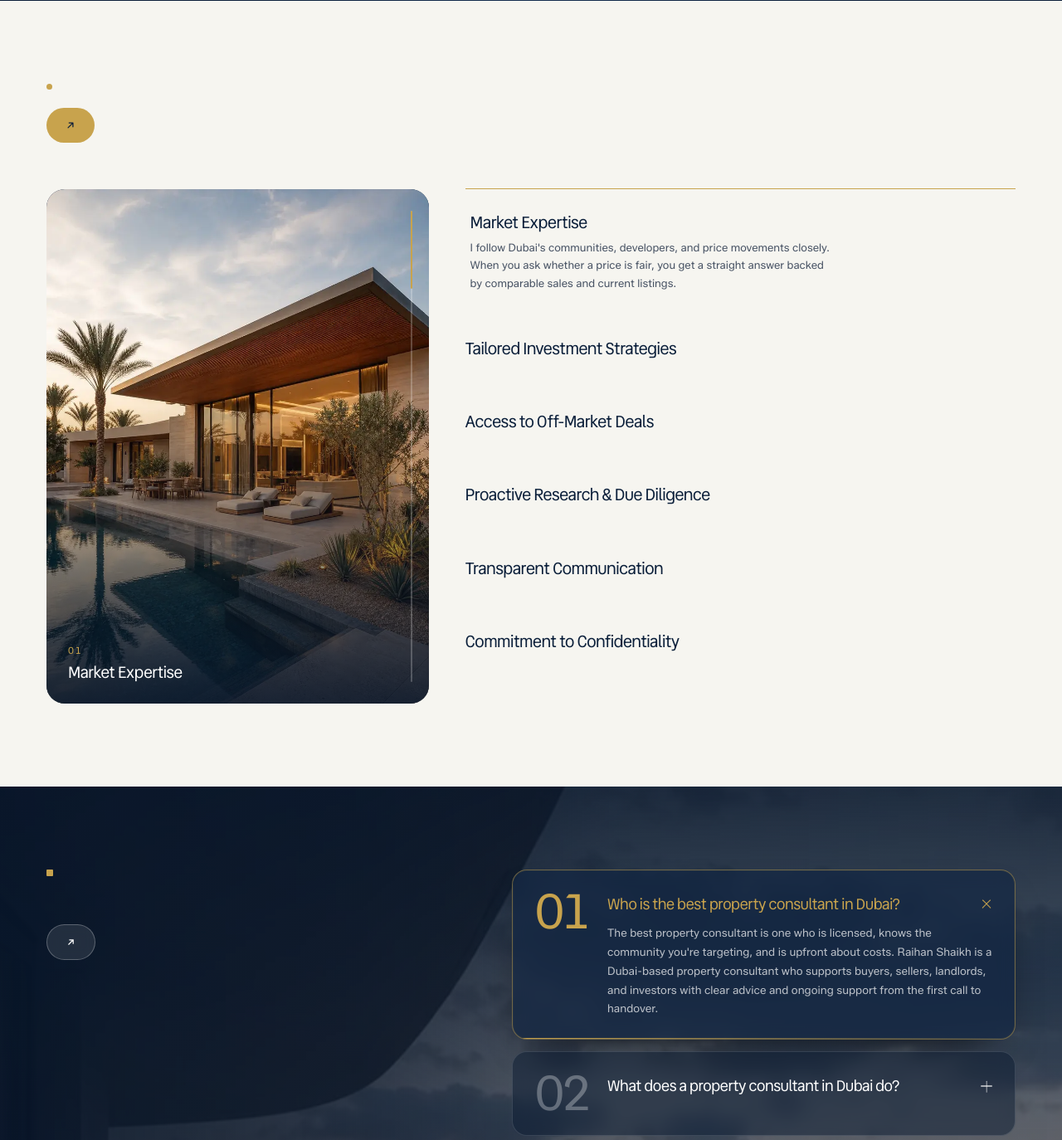
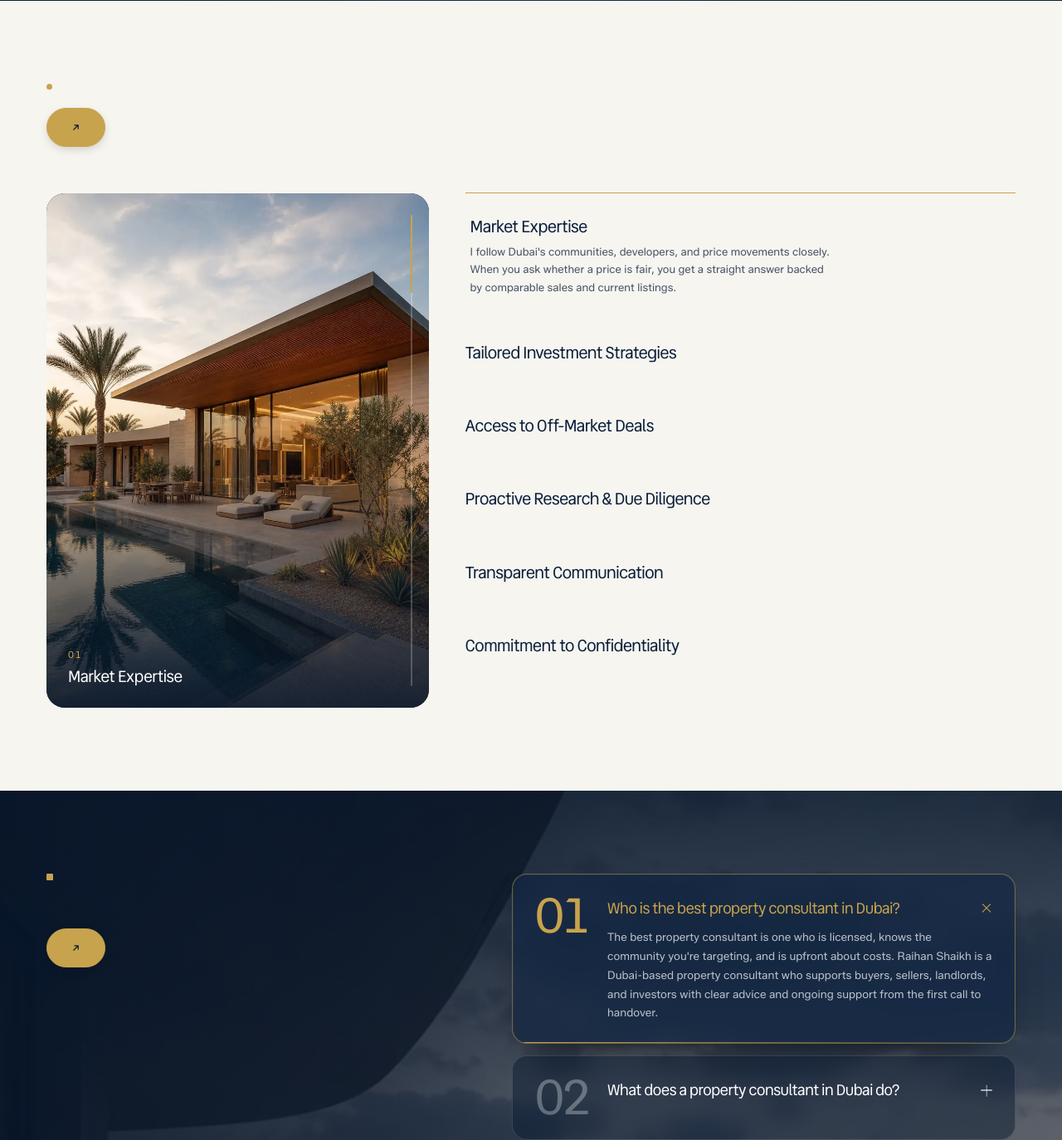
Before and after one commit to cgsstudio/realtorraihan, a WordPress theme: template wp-content/themes/realtor-raihan/front-page.php in a window 1280 px wide. Shown: the part 5126-6500 px from the top of the page at 83% size. Run offline with PHP 8.4 and a stand-in for WordPress, Linux system fonts and the light colour scheme; the site name, menu and one post (Sample post) are stand-ins, and other content is empty; some libraries are stand-ins or nearby versions.

Commit message:
Unify button styles for Why Choose Me and FAQ sections to match primary gold pill buttons and fix title newline

```diff
--- a/wp-content/themes/realtor-raihan/assets/css/custom.css
+++ b/wp-content/themes/realtor-raihan/assets/css/custom.css
@@ -136,7 +136,9 @@
    BUTTON STYLES (CLEAN HOVER, NORMAL SHADOW, NO SHINE/OUTER RING)
    ============================================================ */
 .pill,
-.ct__submit {
+.ct__submit,
+.wc__cta,
+.fq__cta {
   position: relative !important;
   display: inline-flex !important;
   align-items: center !important;
@@ -158,14 +160,18 @@
 
 /* Remove floating outer ring border completely */
 .pill::after,
-.ct__submit::after {
+.ct__submit::after,
+.wc__cta::after,
+.fq__cta::after {
   display: none !important;
   content: none !important;
 }
 
 /* Arrow smooth transition */
 .pill svg,
-.ct__submit svg {
+.ct__submit svg,
+.wc__cta svg,
+.fq__cta svg {
   flex: none !important;
   transition: transform .28s var(--ease-out) !important;
 }
@@ -173,18 +179,26 @@
 .pill:hover svg,
 .pill:focus-visible svg,
 .ct__submit:hover svg,
-.ct__submit:focus-visible svg {
+.ct__submit:focus-visible svg,
+.wc__cta:hover svg,
+.wc__cta:focus-visible svg,
+.fq__cta:hover svg,
+.fq__cta:focus-visible svg {
   transform: translate(3px, -3px) scale(1.06) !important;
 }
 
 .pill:active,
-.ct__submit:active {
+.ct__submit:active,
+.wc__cta:active,
+.fq__cta:active {
   transform: translateY(0) scale(.98) !important;
 }
 
-/* 1. Gold Button (Header CTA, About CTA, Contact Submit) */
+/* 1. Gold Button (Header CTA, About CTA, Contact Submit, Why Choose CTA, FAQ CTA) */
 .pill--gold,
-.ct__submit {
+.ct__submit,
+.wc__cta,
+.fq__cta {
   background: var(--gold) !important;
   color: var(--gold-ink) !important;
   border: 1.5px solid var(--gold) !important;
@@ -193,7 +207,11 @@
 .pill--gold:hover,
 .pill--gold:focus-visible,
 .ct__submit:hover,
-.ct__submit:focus-visible {
+.ct__submit:focus-visible,
+.wc__cta:hover,
+.wc__cta:focus-visible,
+.fq__cta:hover,
+.fq__cta:focus-visible {
   background: var(--gold) !important;
   color: var(--gold-ink) !important;
   border: 1.5px solid var(--gold) !important;
@@ -203,7 +221,11 @@
 .pill--gold:hover svg,
 .pill--gold:focus-visible svg,
 .ct__submit:hover svg,
-.ct__submit:focus-visible svg {
+.ct__submit:focus-visible svg,
+.wc__cta:hover svg,
+.wc__cta:focus-visible svg,
+.fq__cta:hover svg,
+.fq__cta:focus-visible svg {
   color: var(--gold-ink) !important;
   stroke: var(--gold-ink) !important;
 }
--- a/wp-content/themes/realtor-raihan/assets/css/home-09-why-choose.css
+++ b/wp-content/themes/realtor-raihan/assets/css/home-09-why-choose.css
@@ -30,25 +30,7 @@
   margin:0;max-width:19ch}
 .wc h2 em{font-style:normal;color:var(--gold)}
 
-.wc__cta{display:inline-flex;align-items:center;gap:10px;flex:none;
-  /* grid items stretch by default — without this the pill goes full width the
-     moment the head collapses to one column on tablet */
-  justify-self:start;width:fit-content;
-  padding:14px 22px;border-radius:var(--r-chip);
-  background:var(--gold);color:var(--navy);
-  font-size:.82rem;font-weight:600;letter-spacing:.01em;text-decoration:none;
-  transition:background .35s var(--ease-out),transform .35s var(--ease-out),
-             box-shadow .35s var(--ease-out)}
-.wc__cta svg{width:14px;height:14px;
-  transition:transform .4s var(--ease-out)}
-.wc__cta{position:relative;overflow:visible;isolation:isolate}
-.wc__cta::after{content:"";position:absolute;inset:0;border-radius:inherit;pointer-events:none;border:1.5px solid currentColor;opacity:0;transform:scale(.90);transition:opacity .45s var(--ease-out),transform .55s var(--ease-out)}
-.wc__cta:hover{background:var(--gold-lt);transform:translateY(-3px);
-  box-shadow:0 16px 32px -14px rgba(200,163,77,.75)}
-
-.wc__cta:hover::after{opacity:.62;transform:scale(1.075)}
-.wc__cta:hover svg{transform:translate(3px,-3px) scale(1.08)}
-.wc__cta:active{transform:translateY(0) scale(.975)}
+.wc__cta{justify-self:start;width:fit-content;flex:none}
 
 /* ---------------- body ---------------- */
 .wc__grid{display:grid;grid-template-columns:minmax(0,0.82fr) minmax(0,1.18fr);
--- a/wp-content/themes/realtor-raihan/assets/css/home-10-faq.css
+++ b/wp-content/themes/realtor-raihan/assets/css/home-10-faq.css
@@ -49,22 +49,7 @@
 .fq__lede{margin:clamp(18px,2.2vw,26px) 0 0;max-width:34ch;
   font-size:clamp(.9rem,1vw,.98rem);line-height:1.66;color:rgba(255,255,255,.66)}
 
-.fq__cta{display:inline-flex;align-items:center;gap:10px;margin-top:clamp(22px,2.8vw,32px);
-  padding:14px 22px;border-radius:var(--r-chip);
-  background:rgba(255,255,255,.10);border:1px solid rgba(255,255,255,.26);
-  color:#fff;text-decoration:none;font-size:.83rem;font-weight:500;
-  -webkit-backdrop-filter:blur(8px);backdrop-filter:blur(8px);
-  transition:background .4s var(--ease-out),border-color .4s var(--ease-out),
-             transform .4s var(--ease-out)}
-.fq__cta svg{width:13px;height:13px;transition:transform .4s var(--ease-out)}
-.fq__cta{position:relative;overflow:visible;isolation:isolate}
-.fq__cta::after{content:"";position:absolute;inset:0;border-radius:inherit;pointer-events:none;border:1.5px solid currentColor;opacity:0;transform:scale(.90);transition:opacity .45s var(--ease-out),transform .55s var(--ease-out)}
-.fq__cta:hover{background:var(--gold);border-color:var(--gold);color:var(--navy);
-  transform:translateY(-3px);box-shadow:0 16px 32px -14px rgba(200,163,77,.6)}
-
-.fq__cta:hover::after{opacity:.62;transform:scale(1.075)}
-.fq__cta:hover svg{transform:translate(3px,-3px) scale(1.08)}
-.fq__cta:active{transform:translateY(0) scale(.975)}
+.fq__cta{margin-top:clamp(22px,2.8vw,32px);width:fit-content}
 
 /* ---------------- right: card stack ---------------- */
 .fq__list{display:flex;flex-direction:column;gap:clamp(10px,1.1vw,14px)}
--- a/wp-content/themes/realtor-raihan/functions.php
+++ b/wp-content/themes/realtor-raihan/functions.php
@@ -9,7 +9,7 @@ if ( ! defined( 'ABSPATH' ) ) {
 	exit;
 }
 
-define( 'RR_VERSION', '1.0.11' );
+define( 'RR_VERSION', '1.0.12' );
 define( 'RR_DIR', get_template_directory() );
 define( 'RR_URI', get_template_directory_uri() );
 
--- a/wp-content/themes/realtor-raihan/inc/helpers.php
+++ b/wp-content/themes/realtor-raihan/inc/helpers.php
@@ -162,7 +162,8 @@ function rr_img_tag( $value, $fallback, $class = '', $loading = 'lazy', $attrs =
  * @return array
  */
 function rr_lines( $text ) {
-	$lines = preg_split( '/\r\n|\r|\n/', (string) $text );
+	$text  = str_replace( '\n', "\n", (string) $text );
+	$lines = preg_split( '/\r\n|\r|\n/', $text );
 	return array_values( array_filter( array_map( 'trim', $lines ), 'strlen' ) );
 }
 
--- a/wp-content/themes/realtor-raihan/inc/home-fields.php
+++ b/wp-content/themes/realtor-raihan/inc/home-fields.php
@@ -56,14 +56,14 @@ function rr_home_defaults() {
 
 		/* ------------- why invest ------------- */
 		'wi_tag'   => 'Why Invest',
-		'wi_title' => 'Why Are Smart Investors\nLooking at <em>Dubai</em> for Their\nNext Property <em>Investment?</em>',
+		'wi_title' => "Why Are Smart Investors\nLooking at <em>Dubai</em> for Their\nNext Property <em>Investment?</em>",
 		'wi_aside' => 'People from all over the world invest in Dubai property for practical reasons. Here are the ones I explain to my clients most often.',
 		'wi_num'   => '13',
 		'wi_num_tx' => 'reasons clients ask about, in plain English',
 
 		/* ------------- services ------------- */
 		'sv_tag'   => 'What I Offer',
-		'sv_title' => 'Property Consulting\nServices in <em>Dubai</em>',
+		'sv_title' => "Property Consulting\nServices in <em>Dubai</em>",
 		'sv_aside' => "Whether you want to buy, sell, rent, or invest in commercial real estate, I offer property consulting services in Dubai built around your situation. Here's how I can help.",
 
 		/* ------------- testimonials ------------- */
@@ -73,7 +73,7 @@ function rr_home_defaults() {
 
 		/* ------------- why choose me ------------- */
 		'wc_meta'  => 'Why Choose Me',
-		'wc_title' => 'Why Choose Me as Your\nReal Estate Agent <em>in Dubai?</em>',
+		'wc_title' => "Why Choose Me as Your\nReal Estate Agent <em>in Dubai?</em>",
 		'wc_cta'   => 'Contact Me',
 
 		/* ------------- faq ------------- */
--- a/wp-content/themes/realtor-raihan/parts/faq.php
+++ b/wp-content/themes/realtor-raihan/parts/faq.php
@@ -22,7 +22,7 @@ $rows = rr_h_rows( 'faq' );
 
       <p class="fq__lede rv"><?php echo wp_kses_post( rr_h( 'fq_lede' ) ); ?></p>
 
-      <a class="fq__cta rv" href="<?php echo esc_url( rr_anchor( 'contact' ) ); ?>">
+      <a class="pill pill--gold fq__cta rv" href="<?php echo esc_url( rr_anchor( 'contact' ) ); ?>">
         <?php echo esc_html( rr_h( 'fq_cta' ) ); ?>
         <?php echo rr_arrow(); // phpcs:ignore ?>
       </a>
--- a/wp-content/themes/realtor-raihan/parts/why-choose.php
+++ b/wp-content/themes/realtor-raihan/parts/why-choose.php
@@ -25,7 +25,7 @@ $shots = array(
 
     <div class="wc__head">
       <?php rr_head_lines( rr_h( 'wc_title' ), 'wc-title' ); ?>
-      <a class="wc__cta rv" href="<?php echo esc_url( rr_anchor( 'contact' ) ); ?>">
+      <a class="pill pill--gold wc__cta rv" href="<?php echo esc_url( rr_anchor( 'contact' ) ); ?>">
         <?php echo esc_html( rr_h( 'wc_cta' ) ); ?>
         <?php echo rr_arrow(); // phpcs:ignore ?>
       </a>
```
